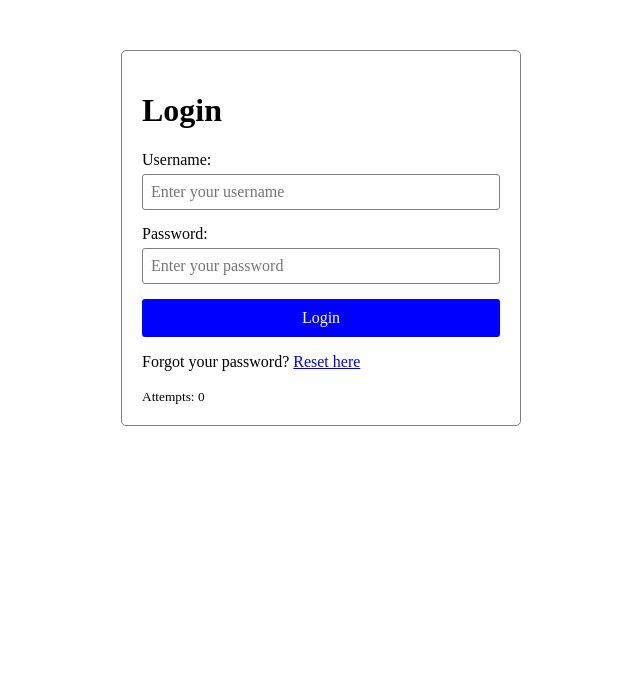
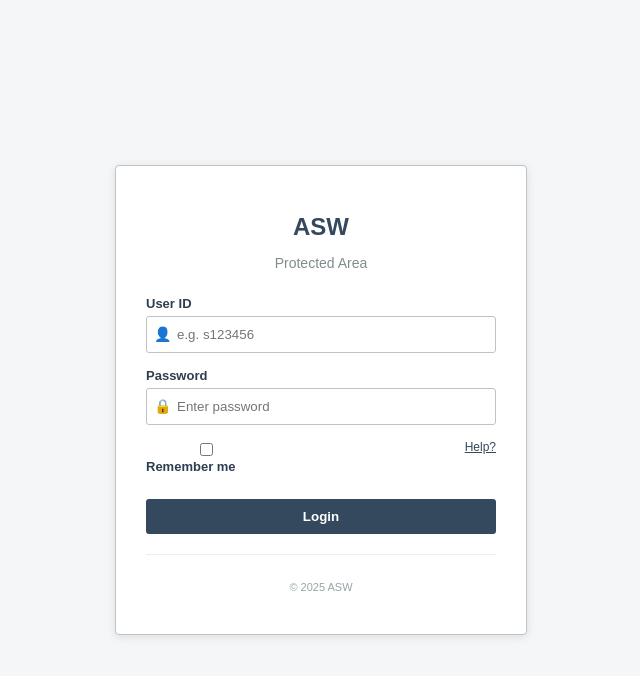
Before and after one commit to floyddc/Distributed-Honeypot, a Vue app in the folder src/honeypot-node1/: page / in a window 1280 px wide. Shown: the top 676 px of the page, without its empty margins (319-959 px from the left). Built offline with nearby package versions, Linux system fonts and the light colour scheme; no server answers.

Commit message:
implement protected area UI and file dashboard

```diff
--- a/src/honeypot-node1/src/App.vue
+++ b/src/honeypot-node1/src/App.vue
@@ -1,62 +1,101 @@
 <template>
-  <div class="login-container" @mousemove="trackMouseMove" @click="trackClick">
-    <h1>Login</h1>
-    <form @submit.prevent="handleSubmit">
+  <div class="page-wrapper" @mousemove="trackMouseMove" @click="trackClick">
+    <div class="login-card" v-if="!isLoggedIn">
+      <div class="brand-section">
+        <h1 class="logo-placeholder">ASW</h1>
+        <p class="portal-subtitle">Protected Area</p>
+      </div>
+
+      <form @submit.prevent="handleSubmit" class="login-form">
         <div class="form-group">
-        <label for="username">Username:</label>
+          <label for="username">User ID</label>
+          <div class="input-wrapper">
+            <span class="input-icon">👤</span>
             <input
               type="text"
               id="username"
               v-model="username"
               @input="trackInput('username', username)"
-          placeholder="Enter your username"
+              placeholder="e.g. s123456"
               required
             />
           </div>
+        </div>
+
         <div class="form-group">
-        <label for="password">Password:</label>
+          <label for="password">Password</label>
+          <div class="input-wrapper">
+            <span class="input-icon">🔒</span>
             <input
               type="password"
               id="password"
               v-model="password"
               @input="trackInput('password', password)"
-          placeholder="Enter your password"
+              placeholder="Enter password"
               required
             />
           </div>
-      <button type="submit" :disabled="loading">
-        {{ loading ? 'Logging in...' : 'Login' }}
+        </div>
+
+        <div class="form-options">
+          <label>
+            <input type="checkbox"> Remember me
+          </label>
+          <a href="#" style="color: #34495e;">Help?</a>
+        </div>
+
+        <button type="submit" class="submit-btn" :disabled="loading">
+          {{ loading ? 'Processing...' : 'Login' }}
         </button>
       </form>
-    <p>Forgot your password? <a href="#">Reset here</a></p>
-    <small>Attempts: {{ attempts }}</small>
+
+      <div class="footer-note">
+
+        <p>© 2025 ASW
+        </p>
+      </div>
+    </div>
+
+    <!-- Restricted Dashboard -->
+    <FileDashboard
+      v-else
+      :socket="socket"
+      :sessionId="sessionId"
+      :honeypotId="'node1'"
+      :clientIp="clientIp"
+      @logout="isLoggedIn = false"
+    />
   </div>
 </template>
 
 <script>
 import axios from 'axios';
 import { io } from 'socket.io-client';
+import './style.css';
+import FileDashboard from './FileDashboard.vue';
 
 export default {
   name: 'App',
+  components: {
+    FileDashboard
+  },
   data() {
     return {
       username: '',
       password: '',
-      attempts: 0,
       loading: false,
       clientIp: '',
       socket: null,
-      sessionId: null
+      sessionId: null,
+      isLoggedIn: false
     }
   },
   async created() {
     this.sessionId = this.generateSessionId();
-    this.socket = io('http://localhost:3000');
+    const collectorUrl = `http://${window.location.hostname}:3000`;
+    this.socket = io(collectorUrl);
 
     this.socket.on('connect', () => {
-      console.log('Connected to collector server for live tracking');
-
       this.socket.emit('honeypot_interaction', {
         honeypotId: 'node1',
         sessionId: this.sessionId,
@@ -68,9 +107,7 @@ export default {
     try {
       const response = await axios.get('https://api.ipify.org?format=json');
       this.clientIp = response.data.ip;
-      console.log('Client IP:', this.clientIp);
     } catch (error) {
-      console.error('Error fetching client IP:', error);
       this.clientIp = 'unknown';
     }
   },
@@ -100,7 +137,6 @@ export default {
           if (this.socket && this.socket.connected) {
             const percentX = (e.clientX / window.innerWidth) * 100;
             const percentY = (e.clientY / window.innerHeight) * 100;
-
             this.socket.emit('honeypot_interaction', {
               honeypotId: 'node1',
               sessionId: this.sessionId,
@@ -111,7 +147,7 @@ export default {
             });
           }
           this._mouseThrottle = null;
-        }, 50); // 50ms
+        }, 100);
       }
     },
 
@@ -119,7 +155,6 @@ export default {
       if (this.socket && this.socket.connected) {
         const percentX = (e.clientX / window.innerWidth) * 100;
         const percentY = (e.clientY / window.innerHeight) * 100;
-
         this.socket.emit('honeypot_interaction', {
           honeypotId: 'node1',
           sessionId: this.sessionId,
@@ -146,9 +181,7 @@ export default {
     },
 
     async handleSubmit() {
-      this.attempts++;
       this.loading = true;
-
       if (this.socket && this.socket.connected) {
         this.socket.emit('honeypot_interaction', {
           honeypotId: 'node1',
@@ -157,76 +190,29 @@ export default {
           timestamp: Date.now()
         });
       }
-
       try {
-        // Send login attempt to node server
-        await axios.post('/api/login', {
+        const response = await axios.post('/api/login', {
           username: this.username.trim(),
           password: this.password.trim(),
-          clientIp: this.clientIp
+          clientIp: this.clientIp,
+          sessionId: this.sessionId
         });
 
+        if (response.data.success) {
+          this.isLoggedIn = true;
+        } else {
           alert('Invalid username or password');
-
+        }
       } catch (error) {
-        alert('Invalid username or password');
-
+        const errorMsg = error.response?.data?.message || 'Invalid username or password';
+        alert(errorMsg);
       } finally {
         this.loading = false;
-        this.username = '';
+        if (!this.isLoggedIn) {
           this.password = '';
         }
       }
     }
   }
+}
 </script>
-
-<style>
-* {
-  box-sizing: border-box;
-}
-
-.login-container {
-  max-width: 400px;
-  margin: 50px auto;
-  padding: 20px;
-  border: 1px solid grey;
-  border-radius: 5px;
-}
-
-.form-group {
-  margin-bottom: 15px;
-}
-
-label {
-  display: block;
-  margin-bottom: 5px;
-}
-
-input,
-button {
-  width: 100%;
-  padding: 8px;
-  border-radius: 3px;
-  border: 1px solid grey;
-  font: inherit;
-  display: block;
-}
-
-input {
-  padding: 8px;
-}
-
-button {
-  padding: 10px;
-  background-color: blue;
-  color: white;
-  border: none;
-  cursor: pointer;
-}
-
-button:disabled {
-  background-color: grey;
-  cursor: not-allowed;
-}
-</style>
--- /dev/null
+++ b/src/honeypot-node1/src/FileDashboard.vue
@@ -0,0 +1,182 @@
+<template>
+  <div class="file-dashboard">
+    <div class="dashboard-header">
+      <h2>Restricted Access Area</h2>
+      <button class="logout-btn" @click="$emit('logout')">Logout</button>
+    </div>
+
+    <div class="alert-banner">
+      WARNING: Unauthorized access to these documents is a federal offense.
+    </div>
+
+    <div class="file-list">
+      <div v-for="file in files" :key="file.name" class="file-item">
+        <div class="file-icon">📄</div>
+        <div class="file-details">
+          <div class="file-name">{{ file.name }}</div>
+          <div class="file-meta">{{ file.size }} • {{ file.date }}</div>
+        </div>
+        <button class="download-btn" @click="downloadFile(file)">
+          Download
+        </button>
+      </div>
+    </div>
+  </div>
+</template>
+
+<script>
+import axios from 'axios';
+
+export default {
+  name: 'FileDashboard',
+  props: ['socket', 'sessionId', 'honeypotId', 'clientIp'],
+  data() {
+    return {
+      files: [
+        { name: 'passwords.txt', size: '12 KB', date: '2024-12-10' },
+        { name: 'salary_report_2024.xlsx', size: '1.2 MB', date: '2024-11-28' },
+        { name: 'network_config.json', size: '4 KB', date: '2025-01-15' },
+        { name: 'vpn_keys.zip', size: '45 MB', date: '2024-10-05' },
+        { name: 'admin_notes.docx', size: '24 KB', date: '2024-12-20' }
+      ]
+    }
+  },
+  methods: {
+    async downloadFile(file) {
+      //Notify Backend (Node 1) about the exfiltration attack
+      try {
+        await axios.post('/api/download', {
+          filename: file.name,
+          clientIp: this.clientIp
+        });
+      } catch (error) {
+        console.error('Error logging exfiltration attack:', error);
+      }
+
+      //Notify Collector via Socket for live tracking
+      if (this.socket && this.socket.connected) {
+        this.socket.emit('honeypot_interaction', {
+          honeypotId: this.honeypotId || 'node1',
+          sessionId: this.sessionId,
+          type: 'input',
+          field: 'file_download',
+          value: file.name,
+          timestamp: Date.now()
+        });
+      }
+
+      //Simulate Download
+      const element = document.createElement('a');
+      element.setAttribute('href', 'data:text/plain;charset=utf-8,' + encodeURIComponent('nothing here :)'));
+      element.setAttribute('download', file.name);
+      element.style.display = 'none';
+      document.body.appendChild(element);
+      element.click();
+      document.body.removeChild(element);
+
+      //alert('File downloaded successfully');
+    }
+  }
+}
+</script>
+
+<style scoped>
+.file-dashboard {
+  background: white;
+  padding: 30px;
+  border-radius: 8px;
+  box-shadow: 0 4px 15px rgba(0,0,0,0.1);
+  width: 100%;
+  max-width: 600px;
+}
+
+.dashboard-header {
+  display: flex;
+  justify-content: space-between;
+  align-items: center;
+  margin-bottom: 20px;
+  border-bottom: 2px solid #eee;
+  padding-bottom: 10px;
+}
+
+.dashboard-header h2 {
+  margin: 0;
+  color: #c0392b;
+  font-size: 1.2rem;
+}
+
+.logout-btn {
+  background: #95a5a6;
+  color: white;
+  border: none;
+  padding: 5px 10px;
+  border-radius: 4px;
+  cursor: pointer;
+}
+
+.alert-banner {
+  background-color: #fce4ec;
+  color: #c0392b;
+  padding: 10px;
+  border-radius: 4px;
+  font-size: 0.8rem;
+  font-weight: bold;
+  margin-bottom: 20px;
+  text-align: center;
+  border: 1px solid #e57373;
+}
+
+.file-list {
+  display: flex;
+  flex-direction: column;
+  gap: 10px;
+}
+
+.file-item {
+  display: flex;
+  align-items: center;
+  padding: 10px;
+  border: 1px solid #eee;
+  border-radius: 6px;
+  transition: background-color 0.2s;
+}
+
+.file-item:hover {
+  background-color: #f8f9fa;
+}
+
+.file-icon {
+  font-size: 24px;
+  margin-right: 15px;
+}
+
+.file-details {
+  flex-grow: 1;
+}
+
+.file-name {
+  font-weight: 600;
+  font-size: 0.95rem;
+  color: #2c3e50;
+}
+
+.file-meta {
+  font-size: 0.75rem;
+  color: #7f8c8d;
+}
+
+.download-btn {
+  background-color: #3498db;
+  color: white;
+  border: none;
+  padding: 8px 12px;
+  border-radius: 4px;
+  font-size: 0.8rem;
+  cursor: pointer;
+  transition: background-color 0.2s;
+}
+
+.download-btn:hover {
+  background-color: #2980b9;
+}
+</style>
--- /dev/null
+++ b/src/honeypot-node1/src/style.css
@@ -0,0 +1,112 @@
+:root {
+    --primary-color: #34495e;
+    --secondary-color: #ecf0f1;
+    --border-color: #bdc3c7;
+    --text-color: #2c3e50;
+    --error-color: #e74c3c;
+}
+
+body {
+    margin: 0;
+    padding: 0;
+    font-family: Arial, sans-serif;
+    background-color: #f4f6f7;
+    color: var(--text-color);
+}
+
+.page-wrapper {
+    display: flex;
+    justify-content: center;
+    align-items: center;
+    min-height: 100vh;
+}
+
+.login-card {
+    background: #ffffff;
+    padding: 30px;
+    border: 1px solid var(--border-color);
+    border-radius: 4px;
+    width: 100%;
+    max-width: 350px;
+    box-shadow: 0 2px 10px rgba(0, 0, 0, 0.1);
+}
+
+.brand-section {
+    text-align: center;
+    margin-bottom: 25px;
+}
+
+.logo-placeholder {
+    font-size: 24px;
+    font-weight: bold;
+    color: var(--primary-color);
+    margin-bottom: 5px;
+}
+
+.portal-subtitle {
+    font-size: 14px;
+    color: #7f8c8d;
+}
+
+.form-group {
+    margin-bottom: 15px;
+}
+
+label {
+    display: block;
+    margin-bottom: 5px;
+    font-size: 13px;
+    font-weight: bold;
+}
+
+.input-wrapper {
+    position: relative;
+}
+
+input {
+    width: 100%;
+    padding: 10px;
+    padding-left: 30px;
+    border: 1px solid var(--border-color);
+    border-radius: 3px;
+    box-sizing: border-box;
+}
+
+.input-icon {
+    position: absolute;
+    left: 8px;
+    top: 50%;
+    transform: translateY(-50%);
+    font-size: 14px;
+}
+
+.form-options {
+    display: flex;
+    justify-content: space-between;
+    font-size: 12px;
+    margin-bottom: 20px;
+}
+
+.submit-btn {
+    width: 100%;
+    padding: 10px;
+    background-color: var(--primary-color);
+    color: white;
+    border: none;
+    border-radius: 3px;
+    cursor: pointer;
+    font-weight: bold;
+}
+
+.submit-btn:hover {
+    background-color: #2c3e50;
+}
+
+.footer-note {
+    margin-top: 20px;
+    font-size: 11px;
+    text-align: center;
+    color: #95a5a6;
+    border-top: 1px solid #eee;
+    padding-top: 15px;
+}
```
Lines whose indentation alone changed are shown as unchanged.
